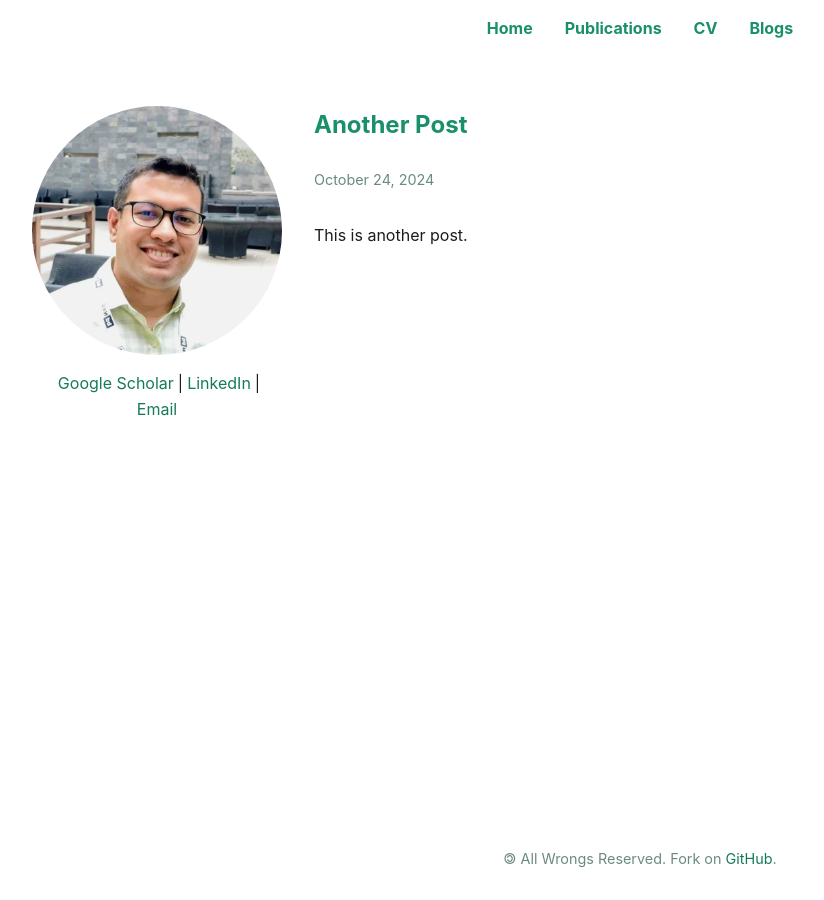
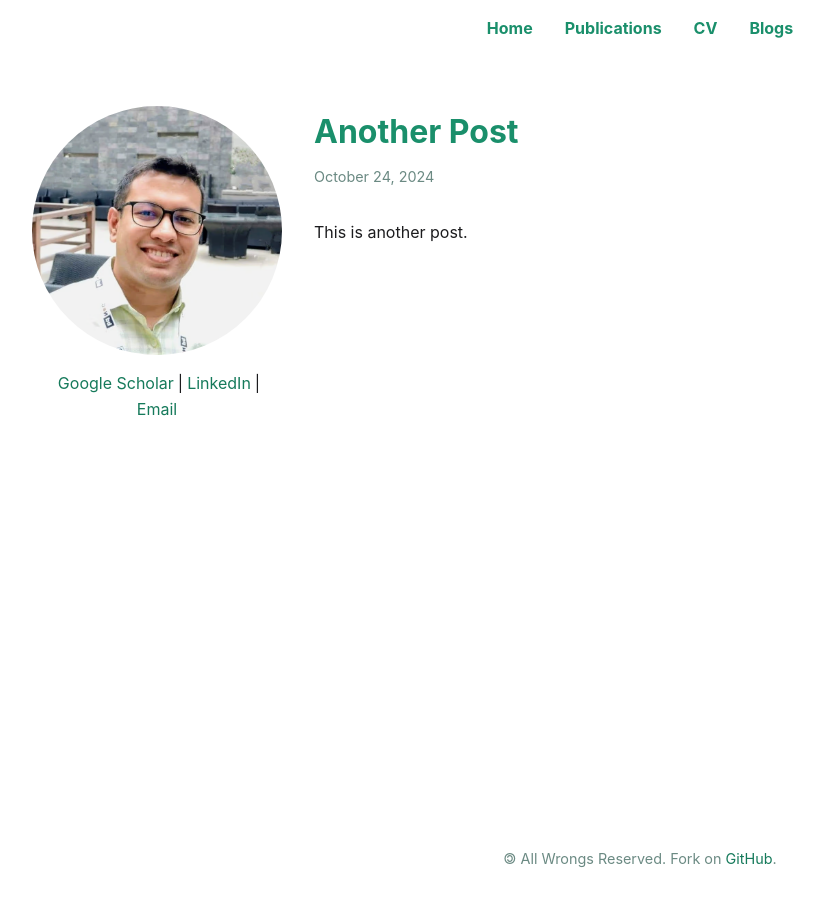
Before and after one commit to muntasimulhaque/muntasimulhaque.github.io, a Jekyll site: the page built from _posts/2024-10-24-another-post.md, in a window 1280 px wide. Shown: the whole page, without its empty margins (0-824 px from the left). Built offline with Jekyll 4.4.1, drawn with Linux system fonts in a browser that asks for light colours.

Commit message:
Update main.css

```diff
--- a/assets/css/main.css
+++ b/assets/css/main.css
@@ -122,13 +122,22 @@
 
 /* Blog post styles */
 .blog-post h1 {
-    font-size: 1.5em;  /* Same size as regular h1 */
+    font-size: 2em;
     color: var(--primary-color);
     margin-top: 0;
+    margin-bottom: 0.5rem;  /* Reduce bottom margin of title */
 }
 
 .blog-post {
     max-width: var(--max-content-width);
+}
+
+.blog-post .blog-date {
+    display: block;
+    color: var(--subtle-color);
+    font-size: 0.9em;
+    margin-top: 0;  /* Remove top margin */
+    margin-bottom: 2rem;  /* Add space between date and content */
 }
 
 .blog-content {
```
